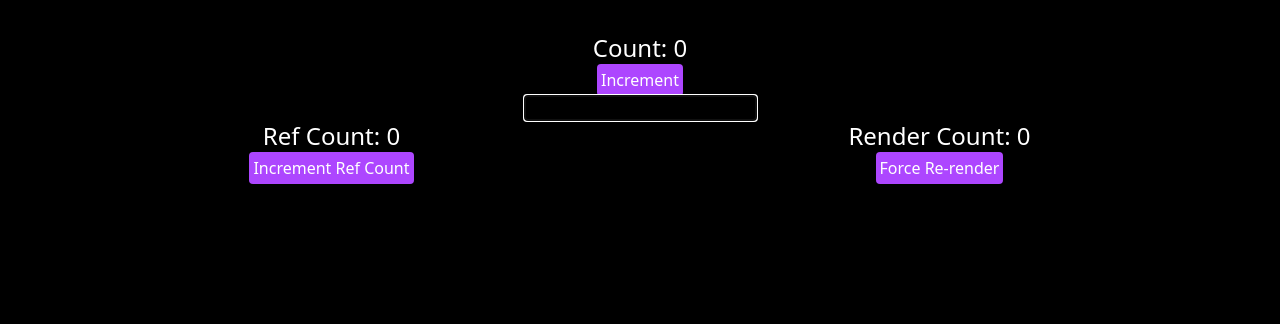
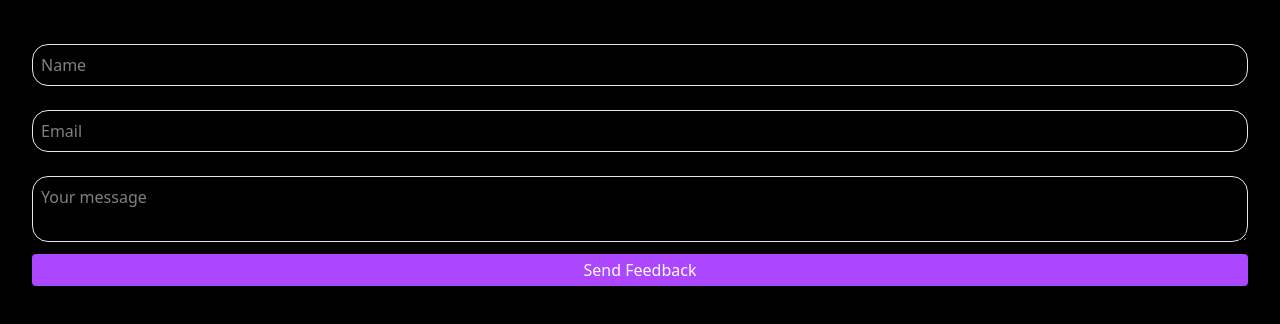
Before and after one commit to okshanaby/react-design-patterns, a React (Vite) app in the folder frontend/: page / in a window 1280 px wide. Shown: the top 324 px of the page. Built offline with nearby package versions, Linux system fonts and the light colour scheme.

Commit message:
ControlledAndUncontrolled - with no pattern

```diff
--- a/frontend/src/day-02:controlled-and-uncontrolled-components/ControlledAndUncontrolled.jsx
+++ b/frontend/src/day-02:controlled-and-uncontrolled-components/ControlledAndUncontrolled.jsx
@@ -1,14 +1,16 @@
 import "./App.css";
-import AutoFocusInput from "./state-vs-ref/components/AutoFocusInput";
-import Counter from "./state-vs-ref/components/Counter";
-import CounterWithRef from "./state-vs-ref/components/CounterWithRef";
+// import AutoFocusInput from "./state-vs-ref/components/AutoFocusInput";
+// import Counter from "./state-vs-ref/components/Counter";
+// import CounterWithRef from "./state-vs-ref/components/CounterWithRef";
+import FeedbackForm from "./with-no-pattern/FeedbackForm";
 
 const ControlledAndUncontrolled = () => {
   return (
     <div className="app-container">
-      <Counter />
+      {/* <Counter />
       <AutoFocusInput />
-      <CounterWithRef />
+      <CounterWithRef /> */}
+      <FeedbackForm />
     </div>
   );
 };
--- /dev/null
+++ b/frontend/src/day-02:controlled-and-uncontrolled-components/with-no-pattern/FeedbackForm.tsx
@@ -0,0 +1,58 @@
+import React, { useRef, useState } from "react";
+
+export default function FeedbackForm() {
+  const [name, setName] = useState("");
+  const [email, setEmail] = useState("");
+  const messageRef = useRef<HTMLTextAreaElement>(null); // using ref for message
+
+  console.log("Hello from FeedbackForm");
+
+  const handleSubmit = (e: React.FormEvent<HTMLFormElement>) => {
+    e.preventDefault();
+    if (!name) {
+      alert("Name required");
+      return;
+    }
+    if (!email.includes("@")) {
+      alert("Valid email required");
+      return;
+    }
+    if (messageRef.current !== null && !messageRef.current.value) {
+      messageRef.current.focus();
+      return;
+    }
+
+    console.log("Form submitted:", {
+      name,
+      email,
+      message: messageRef.current && messageRef.current.value,
+    });
+  };
+
+  return (
+    <form className="flex flex-col" onSubmit={handleSubmit}>
+      <input
+        className="border rounded-2xl p-2 my-3"
+        type="text"
+        value={name}
+        onChange={(e) => setName(e.target.value)}
+        placeholder="Name"
+      />
+      <input
+        className="border rounded-2xl p-2 my-3"
+        type="email"
+        value={email}
+        onChange={(e) => setEmail(e.target.value)}
+        placeholder="Email"
+      />
+      <textarea
+        className="border rounded-2xl p-2 my-3"
+        ref={messageRef}
+        placeholder="Your message"
+      />
+      <button className="bg-purple-500 text-white p-1 rounded" type="submit">
+        Send Feedback
+      </button>
+    </form>
+  );
+}
```
